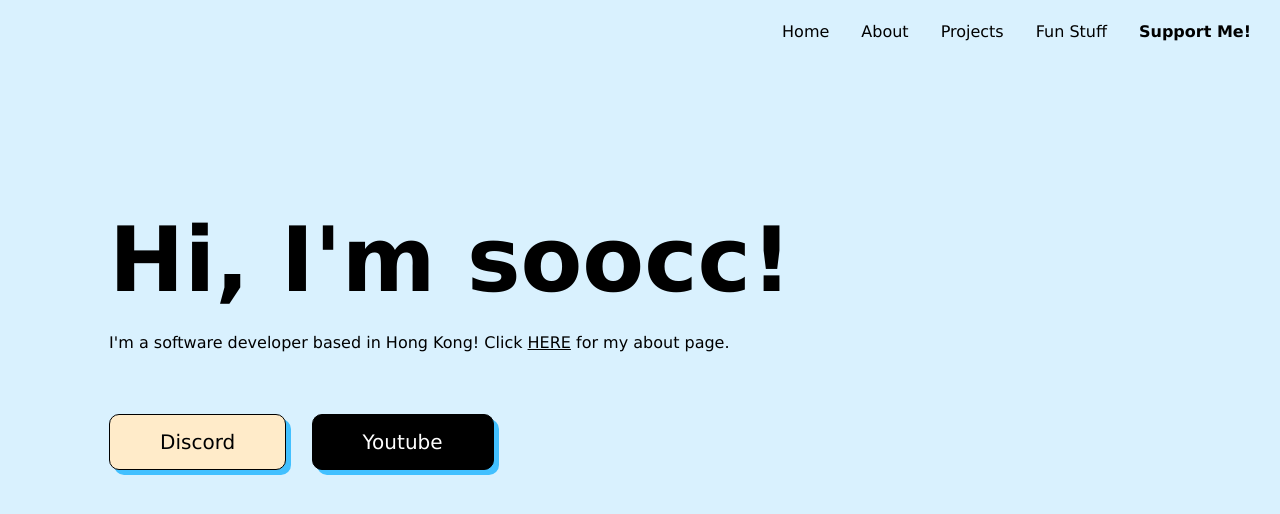
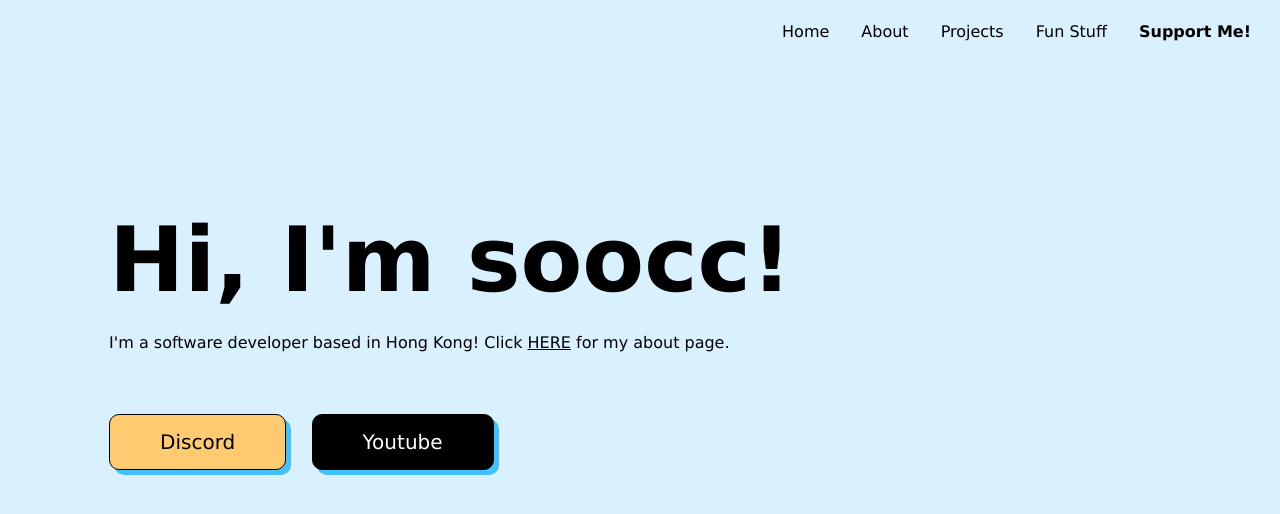
Before and after one commit to soocc/sooccsocks2, a Jekyll site: the page built from index.html, in a window 1280 px wide. Shown: the top 514 px of the page. Built offline with Jekyll 4.4.1, drawn with Linux system fonts in a browser that asks for light colours.

Commit message:
Update styles.css

```diff
--- a/styles/styles.css
+++ b/styles/styles.css
@@ -86,7 +86,7 @@ p {
 
 .abutton {
   color: black;
-  background-color: #ffebc9;
+  background-color: #ffca70;
   font-size: 20px;
   display: block;
   text-decoration: none;
```
